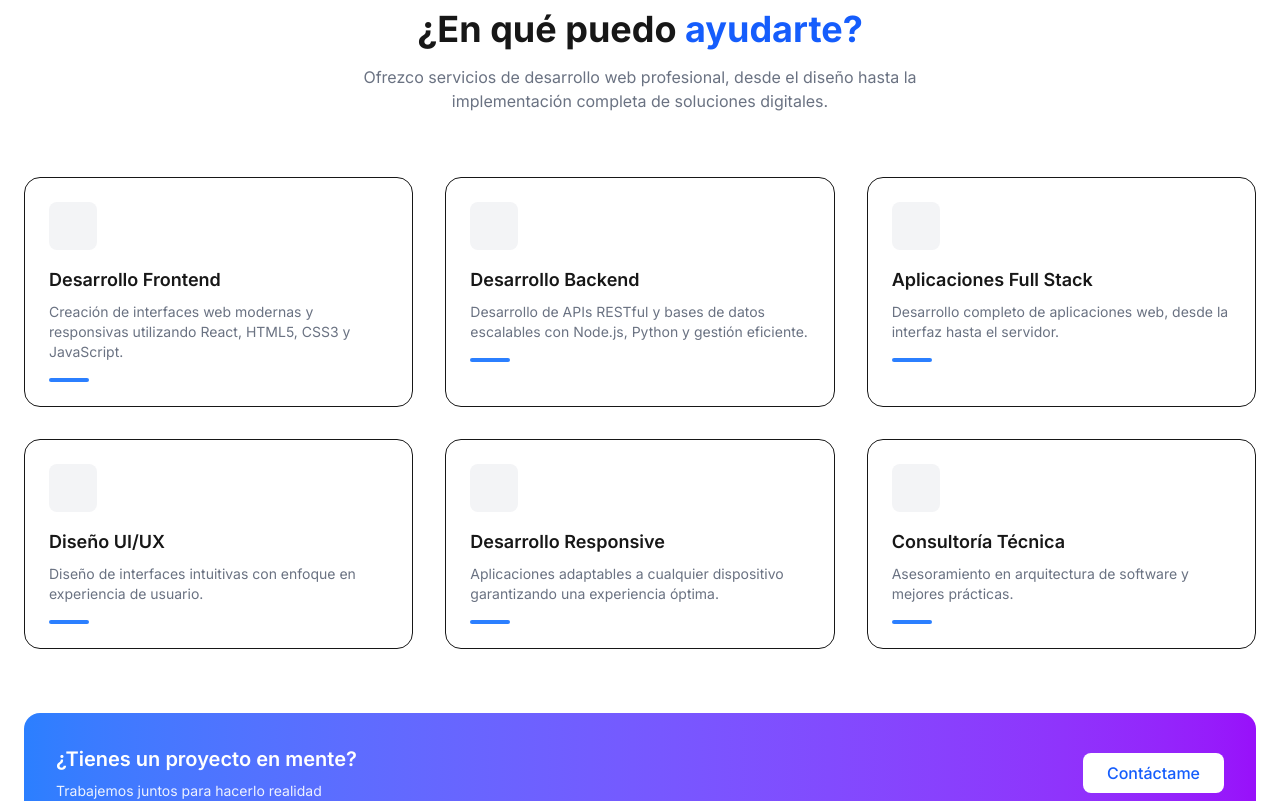
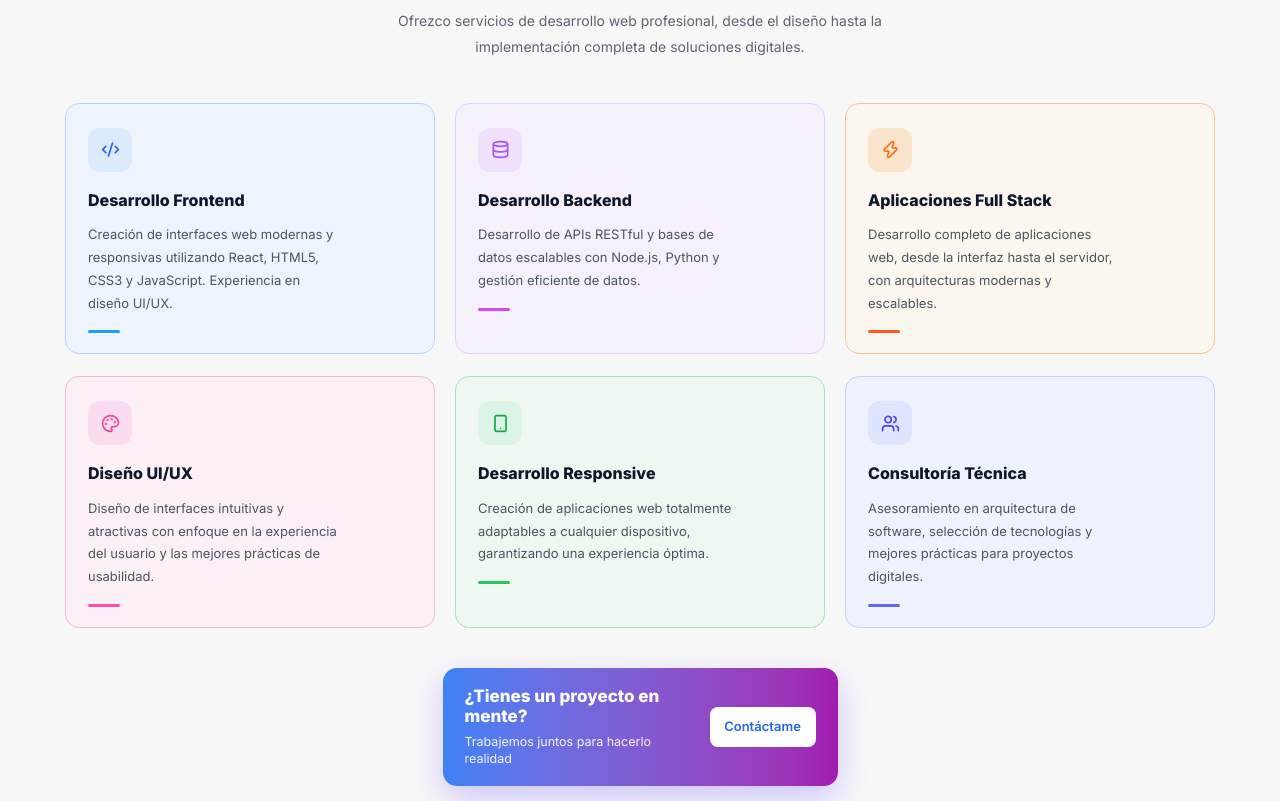
Before and after one commit to AndresRios123/Portfolio, a Next.js app: page /en in a window 1280 px wide. Shown: the part 2066-2867 px from the top of the page. Built offline with nearby package versions, Linux system fonts and the light colour scheme.

Commit message:
He agregado estilos a la seccion servicios

```diff
--- a/app/components/sections/ServicesCard.tsx
+++ b/app/components/sections/ServicesCard.tsx
@@ -1,20 +1,20 @@
-type Props = {
-  title: string;
-  description: string;
-};
+// type Props = {
+//   title: string;
+//   description: string;
+// };
 
-export default function ServiceCard({ title, description }: Props) {
-  return (
-    <div className="p-6 rounded-2xl border hover:shadow-md transition">
-      {/* Icono (luego lo metemos con lucide-react) */}
-      <div className="w-12 h-12 rounded-lg bg-gray-100 mb-4" />
+// export default function ServiceCard({ title, description }: Props) {
+//   return (
+//     <div className="p-6 rounded-2xl border hover:shadow-md transition">
+//       {/* Icono (luego lo metemos con lucide-react) */}
+//       <div className="w-12 h-12 rounded-lg bg-gray-100 mb-4" />
 
-      <h3 className="font-semibold text-lg mb-2">{title}</h3>
+//       <h3 className="font-semibold text-lg mb-2">{title}</h3>
 
-      <p className="text-sm text-gray-500">{description}</p>
+//       <p className="text-sm text-gray-500">{description}</p>
 
-      {/* Línea decorativa */}
-      <div className="w-10 h-1 bg-blue-500 mt-4 rounded-full" />
-    </div>
-  );
-}
+//       {/* Línea decorativa */}
+//       <div className="w-10 h-1 bg-blue-500 mt-4 rounded-full" />
+//     </div>
+//   );
+// }
--- a/app/components/sections/ServicesSection.tsx
+++ b/app/components/sections/ServicesSection.tsx
@@ -1,73 +1,166 @@
-import ServiceCard from "./ServicesCard";
+import {
+  Code2,
+  Database,
+  Zap,
+  Palette,
+  Smartphone,
+  Users,
+} from "lucide-react";
 
-ServiceCard
+const services = [
+  {
+    title: "Desarrollo Frontend",
+    description:
+      "Creación de interfaces web modernas y responsivas utilizando React, HTML5, CSS3 y JavaScript. Experiencia en diseño UI/UX.",
+    icon: Code2,
+    cardBg: "#EEF4FB",
+    borderColor: "#B9D4FB",
+    iconBg: "#DCEAFE",
+    iconColor: "#2563EB",
+    lineColor: "#1DA1F2",
+  },
+  {
+    title: "Desarrollo Backend",
+    description:
+      "Desarrollo de APIs RESTful y bases de datos escalables con Node.js, Python y gestión eficiente de datos.",
+    icon: Database,
+    cardBg: "#F6F0FB",
+    borderColor: "#E9CFFD",
+    iconBg: "#EFE1FB",
+    iconColor: "#A855F7",
+    lineColor: "#D946EF",
+  },
+  {
+    title: "Aplicaciones Full Stack",
+    description:
+      "Desarrollo completo de aplicaciones web, desde la interfaz hasta el servidor, con arquitecturas modernas y escalables.",
+    icon: Zap,
+    cardBg: "#FBF6EE",
+    borderColor: "#F3C798",
+    iconBg: "#F9E5CC",
+    iconColor: "#F97316",
+    lineColor: "#FF5A1F",
+  },
+  {
+    title: "Diseño UI/UX",
+    description:
+      "Diseño de interfaces intuitivas y atractivas con enfoque en la experiencia del usuario y las mejores prácticas de usabilidad.",
+    icon: Palette,
+    cardBg: "#FBF0F6",
+    borderColor: "#F4B8D7",
+    iconBg: "#F9DDEE",
+    iconColor: "#EC4899",
+    lineColor: "#FF4FA3",
+  },
+  {
+    title: "Desarrollo Responsive",
+    description:
+      "Creación de aplicaciones web totalmente adaptables a cualquier dispositivo, garantizando una experiencia óptima.",
+    icon: Smartphone,
+    cardBg: "#EEF8F1",
+    borderColor: "#A8E2BE",
+    iconBg: "#DCF4E5",
+    iconColor: "#16A34A",
+    lineColor: "#22C55E",
+  },
+  {
+    title: "Consultoría Técnica",
+    description:
+      "Asesoramiento en arquitectura de software, selección de tecnologías y mejores prácticas para proyectos digitales.",
+    icon: Users,
+    cardBg: "#EEF2FC",
+    borderColor: "#C1D0FB",
+    iconBg: "#DDE5FF",
+    iconColor: "#4F46E5",
+    lineColor: "#6366F1",
+  },
+];
 
 export default function ServicesSection() {
   return (
-    <section id="services" className="py-20 px-6">
+    <section
+      id="services"
+      className="bg-[#f7f7f8] px-6 py-8 md:px-8 lg:px-10"
+    >
+      <div className="mx-auto max-w-[1150px]">
         {/* Header */}
-      <div className="text-center mb-16">
-        <span className="inline-block text-sm px-4 py-1 rounded-full bg-blue-100 text-blue-600 mb-4">
-          + MIS SERVICIOS
+        <div className="mx-auto mb-[42px] max-w-[640px] text-center">
+          <span className="inline-flex h-[30px] items-center rounded-full bg-[#E8EEFF] px-[15px] text-[11px] font-semibold uppercase tracking-[0.02em] text-[#2563EB]">
+            + Mis servicios
           </span>
 
-        <h2 className="text-4xl font-bold mb-4">
-          ¿En qué puedo <span className="text-blue-600">ayudarte?</span>
+          <h2 className="mt-[16px] text-[28px] font-extrabold leading-[1.15] tracking-[-0.03em] text-[#0F172A] md:text-[30px]">
+            ¿En qué puedo <span className="text-[#2563EB]">ayudarte?</span>
           </h2>
 
-        <p className="max-w-2xl mx-auto text-gray-500">
-          Ofrezco servicios de desarrollo web profesional, desde el diseño hasta la implementación completa de soluciones digitales.
+          <p className="mx-auto mt-[10px] max-w-[590px] text-[14px] leading-[1.9] text-[#5B6472]">
+            Ofrezco servicios de desarrollo web profesional, desde el diseño hasta la
+            implementación completa de soluciones digitales.
           </p>
         </div>
 
-      {/* Grid de servicios */}
-      <div className="grid md:grid-cols-2 lg:grid-cols-3 gap-8 mb-16">
-        {/* Aquí van las cards */}
-        <ServiceCard
-          title="Desarrollo Frontend"
-          description="Creación de interfaces web modernas y responsivas utilizando React, HTML5, CSS3 y JavaScript."
-        />
+        {/* Cards */}
+        <div className="grid grid-cols-1 gap-x-[20px] gap-y-[22px] md:grid-cols-2 lg:grid-cols-3">
+          {services.map((service) => {
+            const Icon = service.icon;
 
-        <ServiceCard
-          title="Desarrollo Backend"
-          description="Desarrollo de APIs RESTful y bases de datos escalables con Node.js, Python y gestión eficiente."
-        />
-
-        <ServiceCard
-          title="Aplicaciones Full Stack"
-          description="Desarrollo completo de aplicaciones web, desde la interfaz hasta el servidor."
-        />
-
-        <ServiceCard
-          title="Diseño UI/UX"
-          description="Diseño de interfaces intuitivas con enfoque en experiencia de usuario."
-        />
-
-        <ServiceCard
-          title="Desarrollo Responsive"
-          description="Aplicaciones adaptables a cualquier dispositivo garantizando una experiencia óptima."
-        />
-
-        <ServiceCard
-          title="Consultoría Técnica"
-          description="Asesoramiento en arquitectura de software y mejores prácticas."
+            return (
+              <article
+                key={service.title}
+                className="min-h-[226px] rounded-[14px] border px-[22px] pt-[24px] pb-[20px]"
+                style={{
+                  backgroundColor: service.cardBg,
+                  borderColor: service.borderColor,
+                }}
+              >
+                <div
+                  className="flex h-[44px] w-[44px] items-center justify-center rounded-[12px]"
+                  style={{ backgroundColor: service.iconBg }}
+                >
+                  <Icon
+                    className="h-[19px] w-[19px]"
+                    style={{ color: service.iconColor }}
+                    strokeWidth={2.1}
                   />
                 </div>
 
+                <h3 className="mt-[18px] text-[16px] font-extrabold leading-[1.35] text-[#0F172A]">
+                  {service.title}
+                </h3>
+
+                <p className="mt-[12px] max-w-[255px] text-[13px] leading-[1.75] text-[#4B5563]">
+                  {service.description}
+                </p>
+
+                <div
+                  className="mt-[16px] h-[3px] w-[32px] rounded-full"
+                  style={{ backgroundColor: service.lineColor }}
+                />
+              </article>
+            );
+          })}
+        </div>
+
         {/* CTA */}
-      <div className="flex flex-col md:flex-row items-center justify-between bg-gradient-to-r from-blue-500 to-purple-600 text-white p-8 rounded-2xl">
+        <div className="mt-[40px] flex justify-center">
+          <div className="flex w-full max-w-[395px] items-center justify-between rounded-[14px] bg-gradient-to-r from-[#3B82F6] to-[#A21CAF] px-[22px] py-[18px] text-white shadow-[0_12px_30px_rgba(104,76,255,0.28)] md:max-w-[395px]">
             <div>
-          <h3 className="text-xl font-semibold mb-2">
+              <h3 className="text-[17px] font-extrabold leading-[1.2]">
                 ¿Tienes un proyecto en mente?
               </h3>
-          <p className="text-sm opacity-90">
+              <p className="mt-[6px] text-[12.5px] leading-[1.4] text-white/92">
                 Trabajemos juntos para hacerlo realidad
               </p>
             </div>
 
-        <button className="mt-4 md:mt-0 bg-white text-blue-600 px-6 py-2 rounded-lg font-medium">
+            <a
+              href="#contact"
+              className="ml-4 inline-flex h-[40px] min-w-[106px] items-center justify-center rounded-[8px] bg-white px-[18px] text-[13px] font-semibold text-[#2563EB]"
+            >
               Contáctame
-        </button>
+            </a>
+          </div>
+        </div>
       </div>
     </section>
   );
```
Lines whose indentation alone changed are shown as unchanged.
